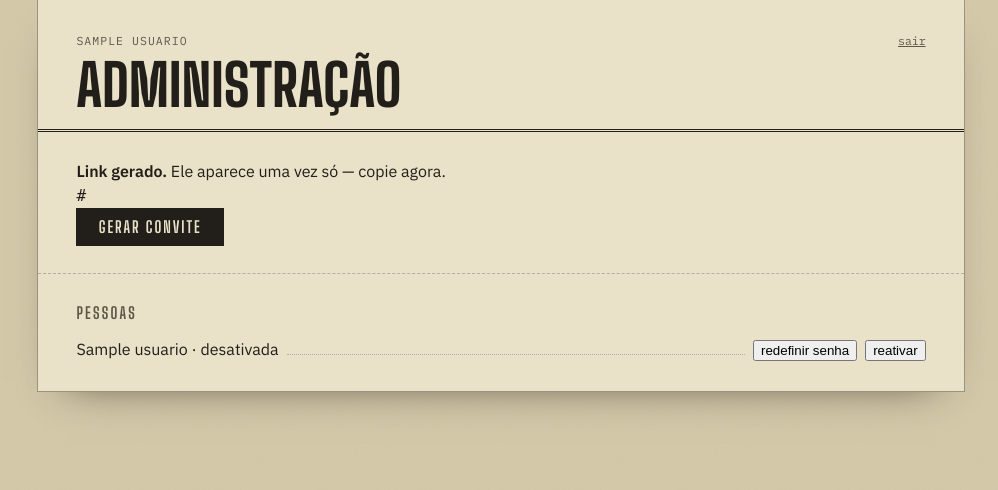
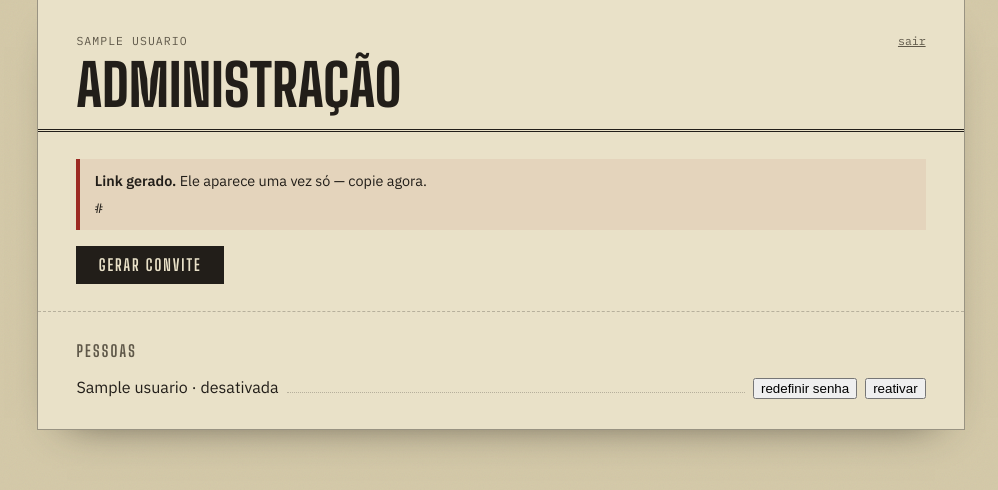
Before and after one commit to guscostam/tf2-price, a Python web app: template tf2price/painel/templates/admin.html in a window 1280 px wide. Shown: the part 39-529 px from the top of the page, without its empty margins (139-1137 px from the left). Run offline with Jinja, Linux system fonts and the light colour scheme; the template is opened without the code that fills it: most values are stand-ins (such as "Sample title", 1, 10 or a date in 2020); some libraries are stand-ins or nearby versions.

Commit message:
Acrescenta o estilo do aviso que a tela de admin usa
O redesenho da tela trocou .aviso por .nota e a classe deixou de existir; a Task 8 usou .aviso conforme o plano e o bloco renderizava sem realce. E justamente o bloco que mostra o link de convite, que aparece uma vez so porque o banco guarda apenas o hash do token.

```diff
--- a/tf2price/painel/templates/base.html
+++ b/tf2price/painel/templates/base.html
@@ -222,6 +222,21 @@
       .linha .valor { margin-left: auto; }
     }
 
+    /* O link de convite aparece uma vez so: o banco guarda apenas o hash do
+       token, entao quem fechar a pagina sem copiar precisa gerar outro. Por
+       isso ele ganha destaque em vez de virar mais uma linha de texto. */
+    .aviso {
+      margin: 0 0 1rem; padding: .7rem .9rem;
+      border-left: 4px solid var(--carimbo);
+      background: rgba(156, 42, 34, .07);
+      font-size: .9rem;
+    }
+    .aviso code {
+      display: block; margin-top: .4rem;
+      font-family: var(--mono); font-size: .85rem;
+      word-break: break-all; color: var(--tinta);
+    }
+
     .erro {
       border: 2px solid var(--carimbo); border-left-width: 6px;
       padding: .8rem 1rem; color: var(--carimbo);
```
